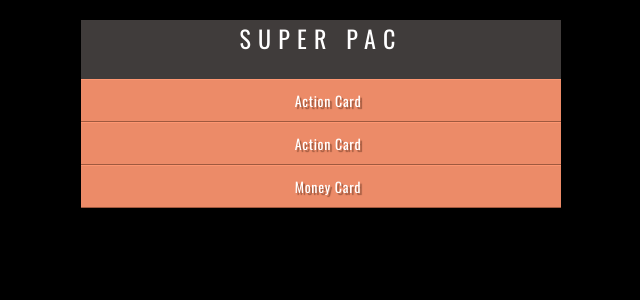
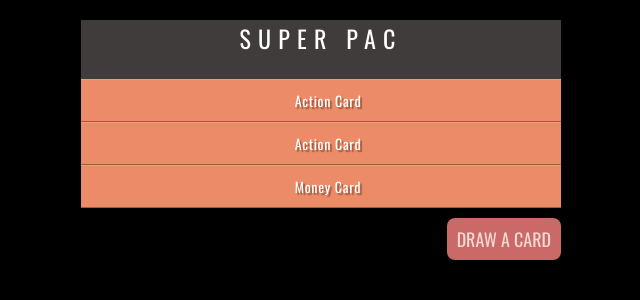
Before and after one commit to starvagrant/openrpg, a PHP site: page /cardhand.php in a window 1280 px wide. Shown: the top 300 px of the page, without its empty margins (319-959 px from the left). Run offline with PHP 8.4, Linux system fonts and the light colour scheme; some libraries are stand-ins or nearby versions.

Commit message:
Can Add Cards to Hand
Included Functionality to Add Cards (unordered lists) to the games
hand. Now I have to add some ajax so as to get random cards

```diff
--- a/cardhand.php
+++ b/cardhand.php
@@ -11,32 +11,34 @@
     <div id="page">
       <h2>Super Pac</h2>
       <ul id="first">
-	<li>Action Card</li>
+	<li class="card-type">Action Card</li>
 	<li class="card-name">Primary</li>
         <li class="self"><span class="title">Self:</span> <p>Rule Explanation</p>
         <li id="opponent"><span class="title">Opponent:</span> <p>Rule Explantion</p>
       </ul>
 
       <ul>
-	<li>Action Card</li>
+	<li class="card-type">Action Card</li>
 	<li class="card-name">Primary</li>
         <li class="self"><span class="title">Self:</span> <p>Rule Explanation</p>
         <li class="opponent"><span class="title">Opponent:</span> <p>Rule Explantion</p>
       </ul>
 
 	<ul>
-	<li>Money Card</li>
+	<li class="card-type">Money Card</li>
 	<li class="card-name">Big Bank Bailout</li>
         <li class="ethics">Dirty Money</li>
         <li class="amount">$50</li>
         <li class="quote">A big bank gets money, regardless of performance</li>
       </ul>
+	<button> Draw a Card </button>
     </div>
 <script src="jquery-1.11.0.js"></script>
 <script>
 	var listItems = $('li');
 	var firstListItems = $('li:first-of-type');
 	var unOrderedLists = $('ul');
+	var button = $('button');
 
 	listItems.hide();
 	firstListItems.show();
@@ -48,6 +50,14 @@
 		$(this).children().hide();
 		firstListItems.show();
 	});
+
+	button.on('click', function() {
+		console.log('clicked');
+		$(this).before("<ul><li>New List</ul></li>");
+		$(this).prev().on('mouseover', function(){
+			alert('hovering');
+		});
+	});
 </script>
 </body>
 </html>
```
